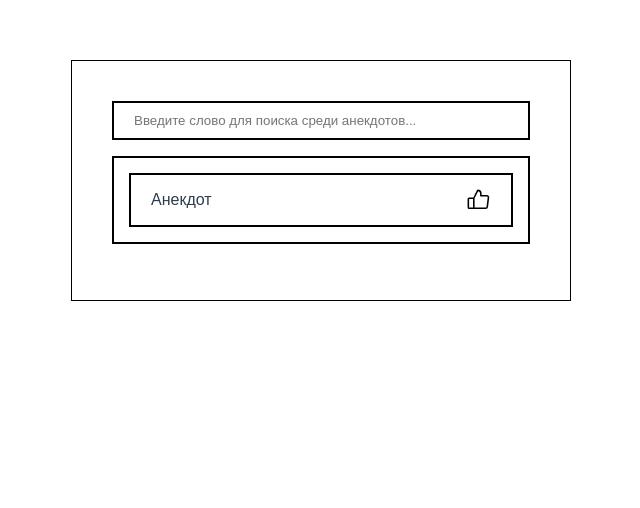
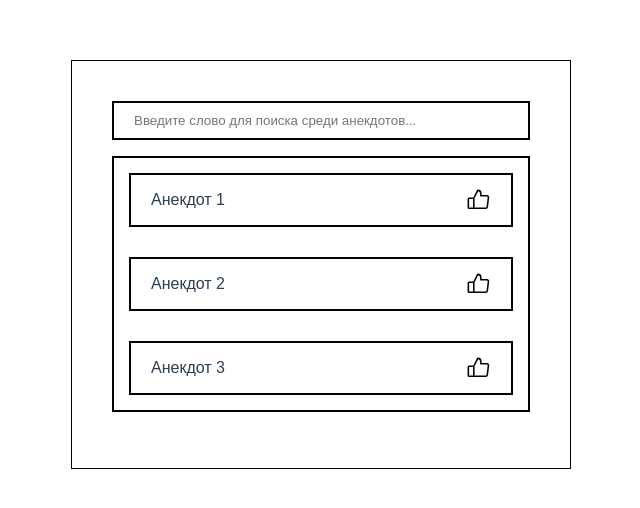
Before and after one commit to ssdenis00/vue-test-project, a Vue app: page / in a window 1280 px wide. Shown: the top 508 px of the page, without its empty margins (319-959 px from the left). Built offline with nearby package versions, Linux system fonts and the light colour scheme.

Commit message:
refact: add list output

```diff
--- a/src/components/JokesItem/JokesItem.vue
+++ b/src/components/JokesItem/JokesItem.vue
@@ -1,10 +1,21 @@
 <template>
   <li class="item">
-    <p class="joke">Анекдот</p>
+    <p class="joke">{{ joke.title }}</p>
     <button type="button" arial-lable="like" class="like"></button>
   </li>
 </template>
 
+<script>
+export default {
+  props: {
+    joke: {
+      type: Object,
+      required: true,
+    },
+  },
+};
+</script>
+
 <style scoped>
 @import url("./jokesItem.css");
 </style>
--- a/src/components/JokesList/JokesList.vue
+++ b/src/components/JokesList/JokesList.vue
@@ -1,12 +1,13 @@
 <template>
   <ul class="items">
-    <JokesItem />
+    <JokesItem v-for="joke of jokes" :key="joke" v-bind:joke="joke" />
   </ul>
 </template>
 
 <script>
 import JokesItem from "@/components/JokesItem/JokesItem";
 export default {
+  props: ["jokes"],
   components: {
     JokesItem,
   },
```
